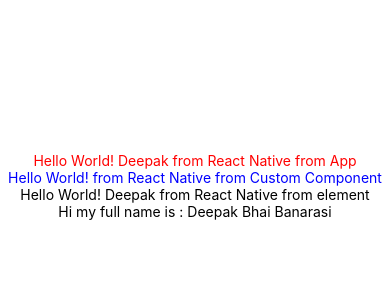
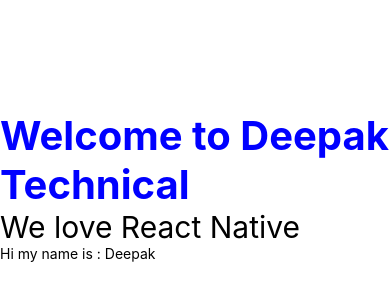
Before and after one commit to HackerGoliath/ReactNativeTut, a React Native app: screen / in a window 390 px wide. Shown: the part 236-536 px from the top of the page. Built offline with nearby package versions, Linux system fonts and the light colour scheme.

Commit message:
35 Challenge-1 Different Paragraphs

```diff
--- a/App.js
+++ b/App.js
@@ -1,22 +1,28 @@
 // import libraries to create compenents
 import { StatusBar } from 'expo-status-bar';
 import { StyleSheet, Text, View } from 'react-native';
-import CustomComp from './src/screens/CustomComp';
+// import CustomComp from './src/screens/CustomComp';
+import FirstChallenge from './src/screens/FirstChallenge';
 
 // create a component that return some jsx / simple function
 const App = () => {
-  const myName = "Deepak";
+  // const myName = "Deepak";
 
-  const myElement = <Text>Hello World! {myName} from React Native from element</Text>
-  const getFullName = (fname, mname, lname) => {
-    return `${fname} ${mname} ${lname}`
-  }
+  // const myElement = <Text>Hello World! {myName} from React Native from element</Text>
+  // const getFullName = (fname, mname, lname) => {
+  //   return `${fname} ${mname} ${lname}`
+  // }
   return (
     <View style={styles.container}>
-      <Text style={styles.textStyle}>Hello World! {myName} from React Native from App</Text>
+      {/* <Text style={styles.textStyle}>Hello World! {myName} from React Native from App</Text>
       <CustomComp />
       {myElement}
-      <Text>Hi my full name is : {getFullName("Deepak", "Bhai", "Banarasi")}</Text>
+      <Text>Hi my full name is : {getFullName("Deepak", "Bhai", "Banarasi")}</Text> */}
+      {/* ==================================================================================================== */}
+
+      {/* Challenge-1 Show Three Different Paragraphs */}
+      <FirstChallenge />
+
     </View>
   );
 }
@@ -31,7 +37,7 @@
   },
   textStyle: {
     color: "red",
-  }
+  },
 });
 
 // export the file so that you can use it in elsewhere in project
--- /dev/null
+++ b/src/screens/FirstChallenge.jsx
@@ -0,0 +1,26 @@
+import React from 'react'
+import { View } from 'react-native-web'
+import { StyleSheet, Text } from 'react-native'
+
+const FirstChallenge = () => {
+    const myName = "Deepak"
+    return (
+        <View>
+            <Text style={styles.textStyle1}>Welcome to Deepak Technical</Text>
+            <Text style={styles.textStyle2}>We love React Native</Text>
+            <Text>Hi my name is : {myName}</Text>
+        </View>
+    )
+}
+
+const styles = StyleSheet.create({
+    textStyle1: {
+        fontWeight: "bold",
+        fontSize: 40,
+        color: "blue"
+    },
+    textStyle2: {
+        fontSize: 30
+    },
+})
+export default FirstChallenge
```
Also changed, not shown: Screenshots/11 Challenge-1 Show Names.jpg (added).
